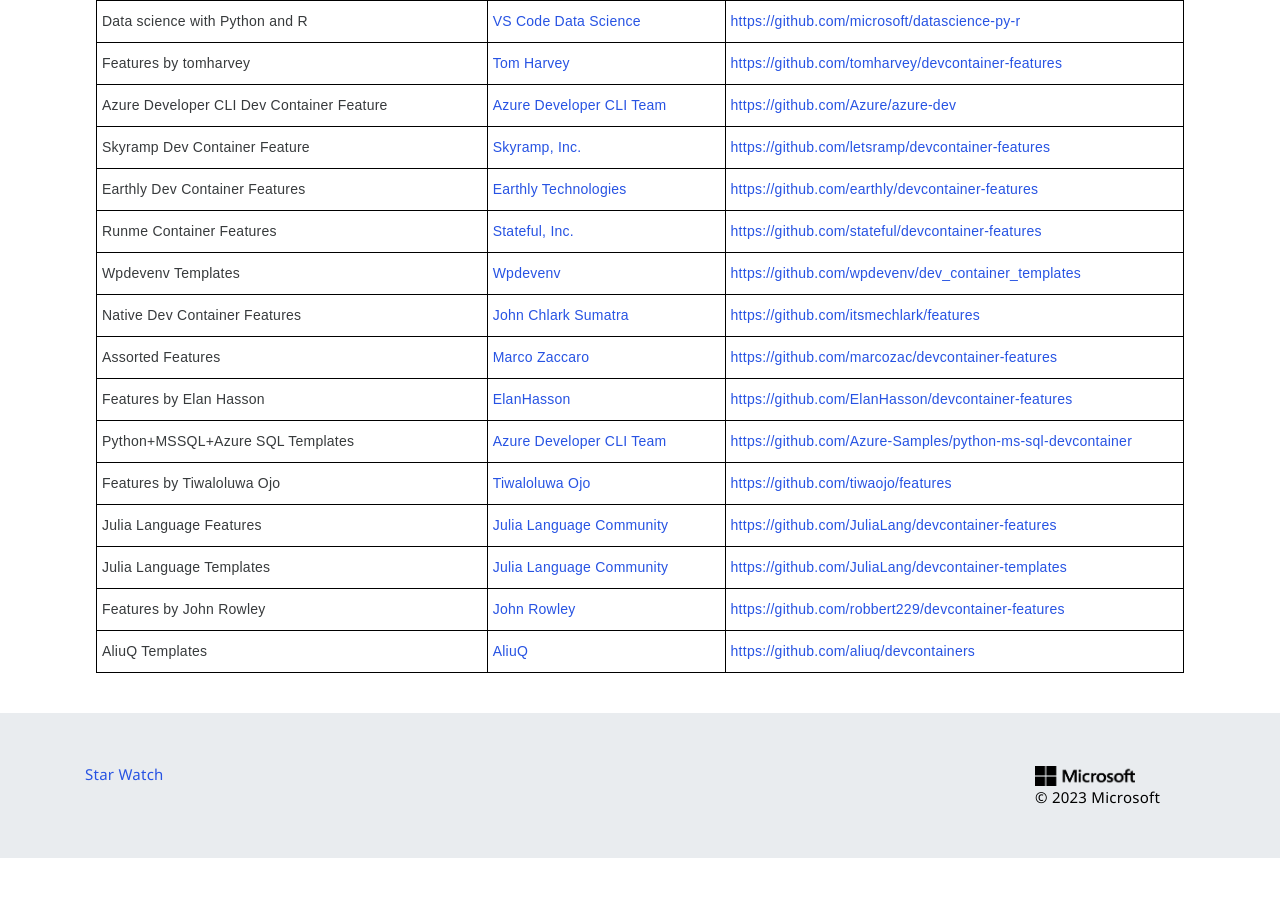
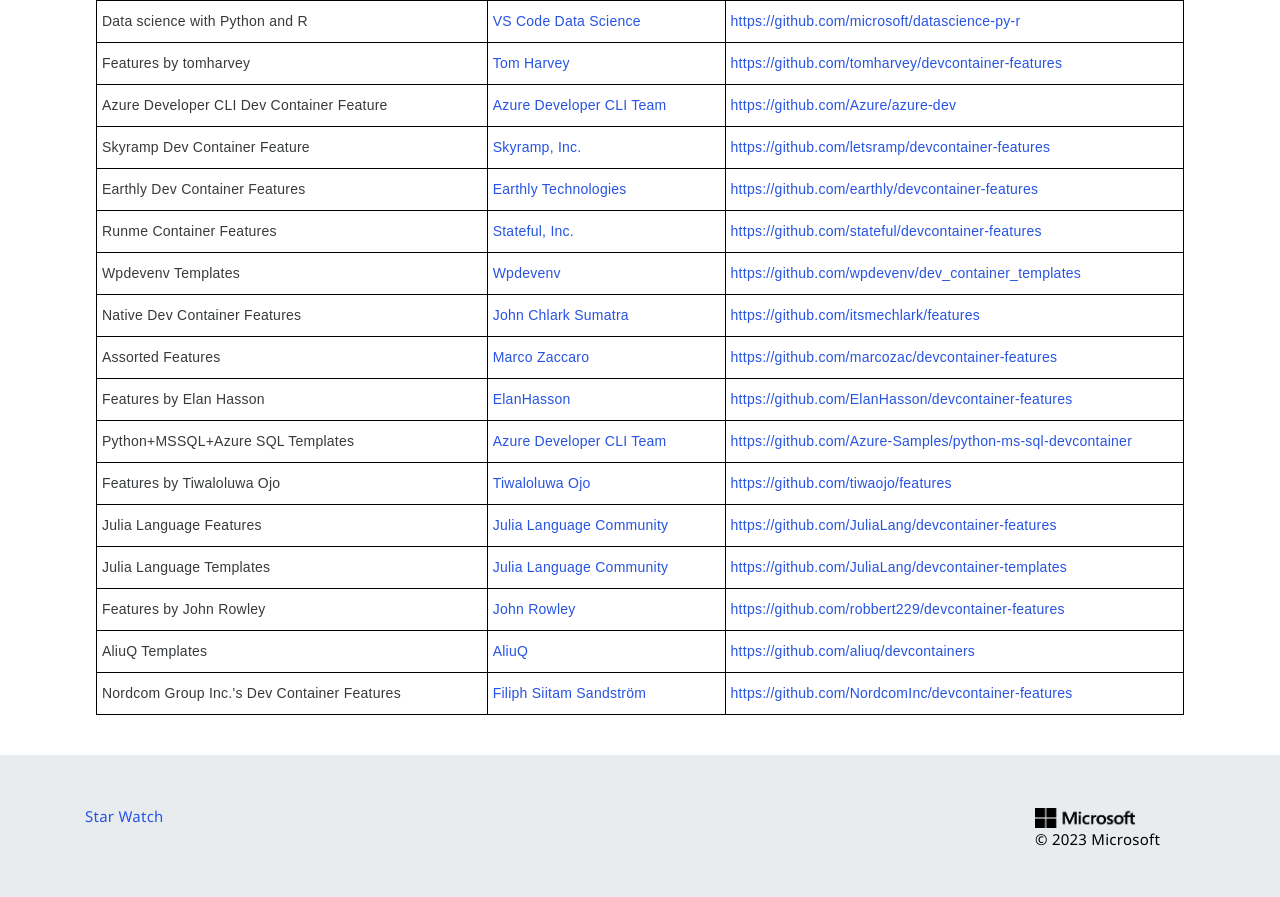
Before and after one commit to devcontainers/devcontainers.github.io, a Jekyll site: the page built from collections.html, in a window 1280 px wide and 900 px high, scrolled down 4324 px. Shown: the top 897 px of the window. Built offline with Jekyll 4.4.1, drawn with Linux system fonts in a browser that asks for light colours; nearby versions of some CDN libraries; comment, search, counter and statistics services are not loaded; before the commit the page ends 5182 px from its top, so only the background shows below that.

Commit message:
Meta: Add `@NordcomInc`'s Dev Container Features. (#290)
Currently we've only open-sourced the `android-sdk` feature,
but it was something that a lot of people were looking for
so might as well publish it now :^)

```diff
--- a/_data/collection-index.yml
+++ b/_data/collection-index.yml
@@ -553,3 +553,8 @@
   contact: https://github.com/aliuq/devcontainers/issues
   repository: https://github.com/aliuq/devcontainers
   ociReference: ghcr.io/aliuq/devcontainers
+- name: Nordcom Group Inc.'s Dev Container Features
+  maintainer: Filiph Siitam Sandström
+  contact: https://github.com/NordcomInc/devcontainer-features/issues
+  repository: https://github.com/NordcomInc/devcontainer-features
+  ociReference: ghcr.io/nordcominc/devcontainer-features
```
